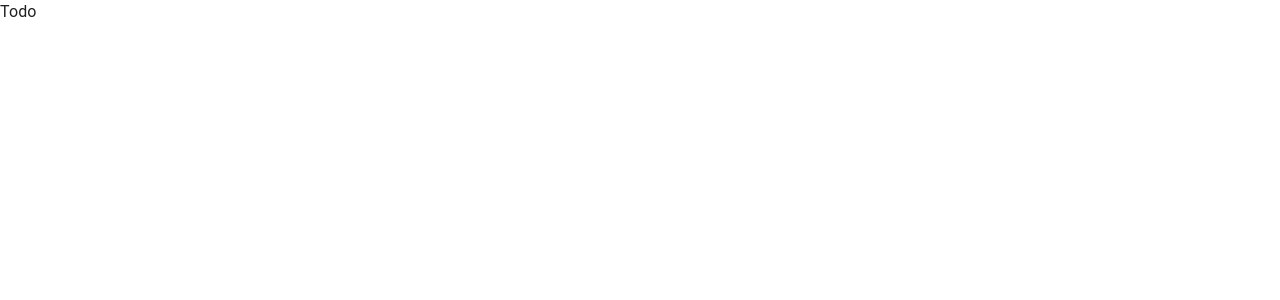
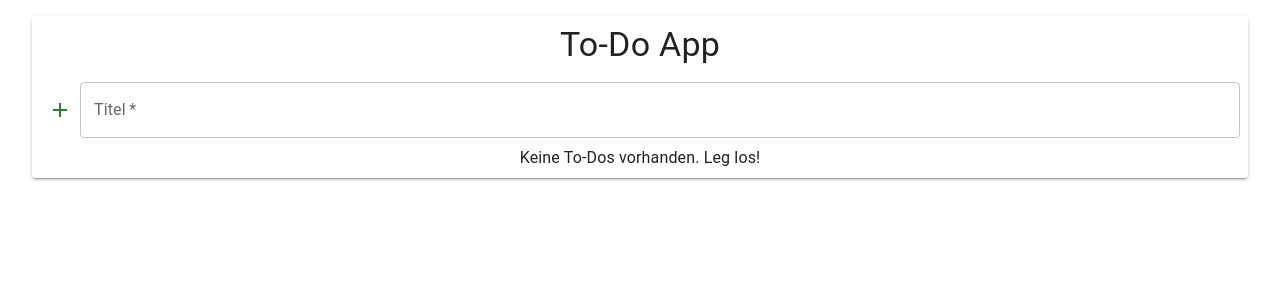
Before and after one commit to KevinKoetz/todo, a React (Create React App) app: page / in a window 1280 px wide. Shown: the top 300 px of the page. Built offline with nearby package versions, Linux system fonts and the light colour scheme.

Commit message:
Implement Todo List functionality

```diff
--- a/src/App.tsx
+++ b/src/App.tsx
@@ -1,10 +1,117 @@
+import Todo from "./components/Todo";
+import NewTodo from "./components/NewTodo";
+import {
+  Accordion,
+  AccordionSummary,
+  AccordionDetails,
+  Typography,
+  List,
+  Paper,
+  Box
+} from "@mui/material";
+import ExpandMoreIcon from "@mui/icons-material/ExpandMore";
+import usePersistedState from "./hooks/usePersistedState";
+
+interface ITodo {
+  id: number;
+  titel: string;
+  open: boolean;
+}
 
 function App() {
+  const [todos, setTodos] = usePersistedState<ITodo[]>([], "todos");
+
+  const handleCloseTodo = (id: number) => () => {
+    setTodos((oldTodos) => {
+      return oldTodos.map((todo) =>
+        todo.id === id ? Object.assign(todo, { open: false }) : todo
+      );
+    });
+  };
+
+  const handleReopenTodo = (id: number) => () => {
+    setTodos((oldTodos) => {
+      return oldTodos.map((todo) =>
+        todo.id === id ? Object.assign(todo, { open: true }) : todo
+      );
+    });
+  };
+
+  const handleDeleteTodo = (id: number) => () => {
+    setTodos((oldTodos) => {
+      return oldTodos.filter((todo) => todo.id !== id);
+    });
+  };
+
+  const handleCreateTodo = (titel: string) => {
+    setTodos((oldTodos) => [
+      ...oldTodos,
+      { titel, open: true, id: determineNewId(oldTodos) },
+    ]);
+  };
+
+  const openTodos = todos
+    .filter((todo) => todo.open)
+    .map((todo) => (
+      <Todo key={todo.id} {...todo} onClose={handleCloseTodo(todo.id)} onDelete={handleDeleteTodo(todo.id)}/>
+    ));
+
+  const closedTodos = todos
+    .filter((todo) => !todo.open)
+    .map((todo) => (
+      <Todo key={todo.id} {...todo} onReopen={handleReopenTodo(todo.id)} onDelete={handleDeleteTodo(todo.id)}/>
+    ));
+
   return (
-    <div>
-      Todo
-    </div>
+    <Box sx={{display: "flex", justifyContent:"center", alignItems:"flex-start", minHeight:"100vh", padding:"1rem"}}>
+      <Paper elevation={2} sx={{padding: "0.5rem", width:"95vw"}}>
+        <Typography variant="h4" textAlign="center" mb="1rem">To-Do App</Typography>
+        <NewTodo onCreate={handleCreateTodo} />
+        {todos.length > 0 ? (
+          <Accordion defaultExpanded={true} disableGutters={true}>
+            <AccordionSummary
+              expandIcon={<ExpandMoreIcon />}
+              aria-controls="openTodos-content"
+              id="openTodos-header"
+            >
+              <Typography>Offene To-Dos</Typography>
+            </AccordionSummary>
+            <AccordionDetails>
+              {openTodos.length > 0 ? (
+                <List>{openTodos}</List>
+              ) : (
+                <Typography>
+                  Keine offenen To-Dos! Zeit für etwas Freizeit.
+                </Typography>
+              )}
+            </AccordionDetails>
+          </Accordion>
+        ) : (
+          <Typography textAlign="center" mt="0.5rem">
+            Keine To-Dos vorhanden. Leg los!
+          </Typography>
+        )}
+        {closedTodos.length > 0 ? (
+          <Accordion disableGutters={true}>
+            <AccordionSummary
+              expandIcon={<ExpandMoreIcon />}
+              aria-controls="closedTodos-content"
+              id="closedTodos-header"
+            >
+              <Typography>Erledigte To-Dos</Typography>
+            </AccordionSummary>
+            <AccordionDetails>
+              <List>{closedTodos}</List>
+            </AccordionDetails>
+          </Accordion>
+        ) : null}
+      </Paper>
+    </Box>
   );
 }
 
+function determineNewId(todos: ITodo[]): number {
+  return todos.reduce((id, todo) => (todo.id < id ? id : todo.id + 1), 0);
+}
+
 export default App;
```
